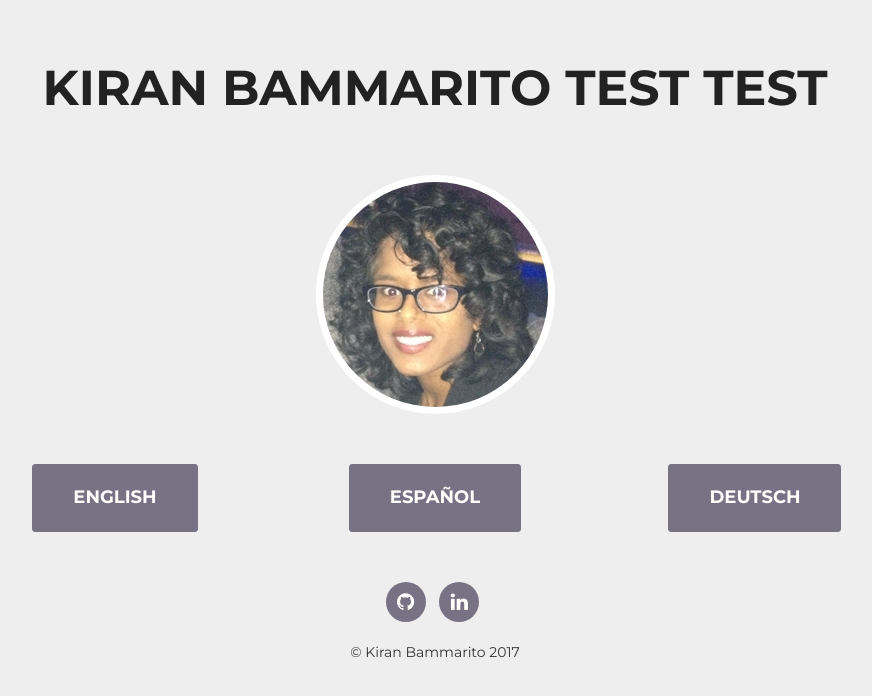
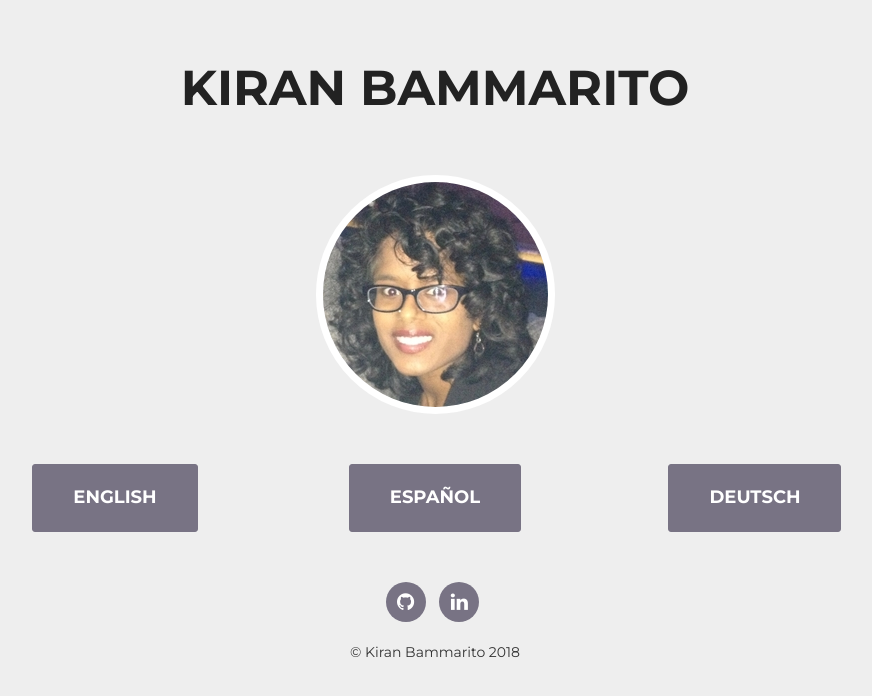
Before and after one commit to kbammarito/kbammarito.github.io, a website: page index.html in a window 1280 px wide. Shown: the whole page, without its empty margins (205-1077 px from the left). Drawn offline with nearby package versions, Linux system fonts and the light colour scheme; a web font is replaced by a local one.

Commit message:
update copyright

```diff
--- a/index.html
+++ b/index.html
@@ -60,7 +60,7 @@
     <header>
         <div class="container-fluid">
             <div class="intro-text col-lg-12 text-center">
-                <div class="intro-heading">Kiran Bammarito test test</div>
+                <div class="intro-heading">Kiran Bammarito</div>
             </div>
             <div class="row">
                 <div class="col-lg-12 text-center">
@@ -93,7 +93,7 @@
                         <li><a href="https://www.linkedin.com/in/kbammarito/" target="_blank"><i class="fa fa-linkedin"></i></a>
                         </li>
                         </ul></p>
-                    <span class="copyright">&copy; Kiran Bammarito 2017</span>
+                    <span class="copyright">&copy; Kiran Bammarito 2018</span>
                 </div>
             </div>
         </div>
```
